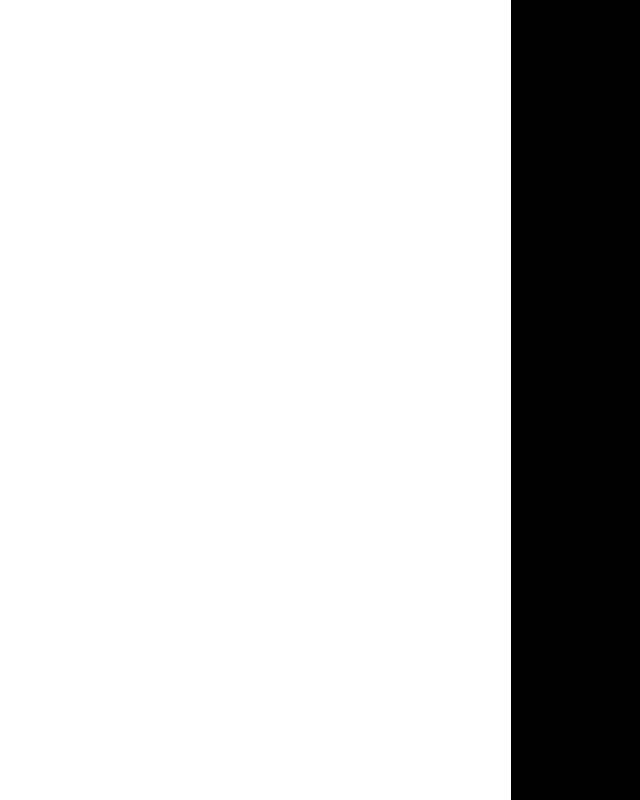
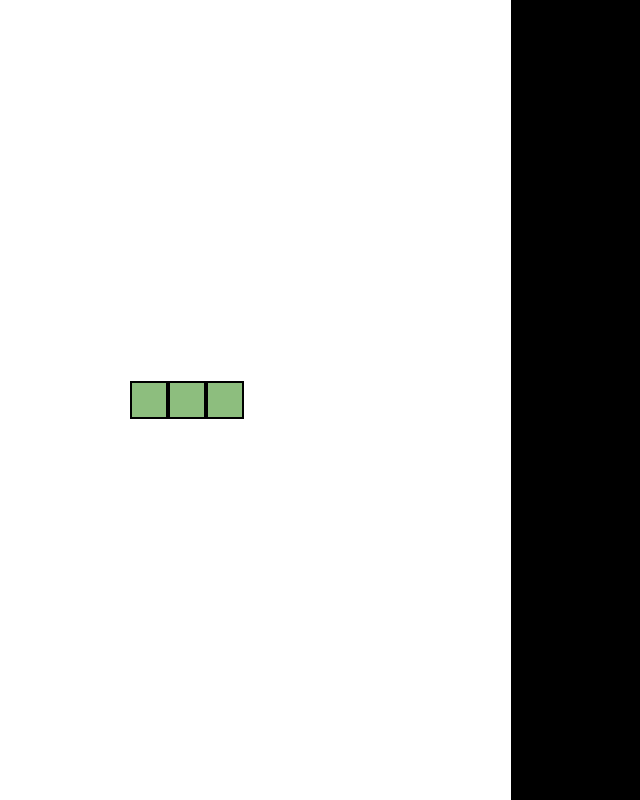
Before and after one commit to reddykushal7781/snake_game, a plain HTML site: page index.html in a window 1280 px wide. Shown: the whole page, without its empty margins (289-929 px from the left). Drawn offline with Linux system fonts and the light colour scheme.

Commit message:
add snake.js file and checked basic features of a snake

```diff
--- a/game.js
+++ b/game.js
@@ -1,6 +1,8 @@
 import {update as updateSnake, draw as drawSnake, Snake_Speed } from './snake.js';
 
 let lastRenderTime = 0
+
+const gameBoard = document.getElementById('game-board');
 
 function main(currentTime) {
     // window.requestAnimationFrame(main);
@@ -26,6 +28,7 @@ function update() {
 }
 
 function draw() {
-    drawSnake()
+    gameBoard.innerHTML = ' ';
+    drawSnake(gameBoard)
 
 }
--- a/index.html
+++ b/index.html
@@ -16,16 +16,16 @@
         }
 
         #game-board{
-            background-color: white;
+            background-color: rgb(255, 255, 255);
             width: 100vmin;
             height: 100vmin;
-            display: flex;
+            display: grid;
             grid-template-rows: repeat(21,1fr);
             grid-template-columns: repeat(21,1fr);
         }
 
         .snake{
-            background-color: rgb(72, 128, 55);
+            background-color: rgb(141, 190, 126);
             border: .25vmin solid black;
         }
 
--- a/snake.js
+++ b/snake.js
@@ -1,9 +1,24 @@
-export const Snake_Speed = 2;
+export const Snake_Speed = 1;
+
+const snakeBody = [{ x: 10, y: 11 }, { x: 11, y: 11 }, { x: 12, y: 11 }]
 
 export function update() {
-    console.log('Update Snake')
+    for (let i = snakeBody.length - 2; i >= 0; i--) {
+        snakeBody[i + 1] = {...snakeBody[i] };
+    }
+
+    snakeBody[0].x += 1;
+    snakeBody[0].y += 0;
 }
 
-export function draw() {
-    console.log('Draw Snake')
+export function draw(gameBoard) {
+    // console.log('Draw Snake')
+    snakeBody.forEach(segment => {
+        const snakeElement = document.createElement('div')
+        snakeElement.style.gridRowStart = segment.y
+        snakeElement.style.gridColumnStart = segment.x
+        snakeElement.classList.add('snake')
+        gameBoard.appendChild(snakeElement)
+
+    })
 }
```
